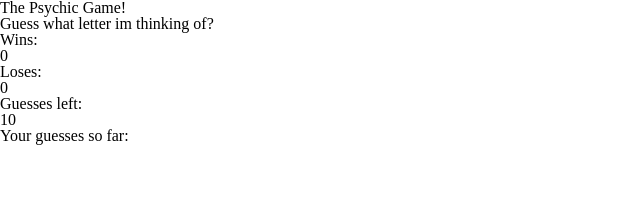
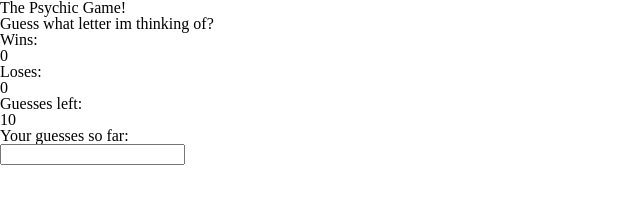
Before and after one commit to TowerGuy2909/psychicGame, a plain HTML site: page index.html in a window 1280 px wide. Shown: the whole page, without its empty margins (0-640 px from the left). Drawn offline with Linux system fonts and the light colour scheme.

Commit message:
added field for guesses

```diff
--- a/index.html
+++ b/index.html
@@ -13,6 +13,9 @@
   <p>Loses:</p><div id="losses">0</div>
   <p>Guesses left:</p><div id="guessesLeft">10</div>
   <p>Your guesses so far:</p><div id="guessesSoFar"></div>
+  <form>
+    <input type="text" onkeypress="return myKeyPress(event)" />
+  </form>
   <script src="assets/javascript/game.js"></script>
   </body>
 </html>
```
